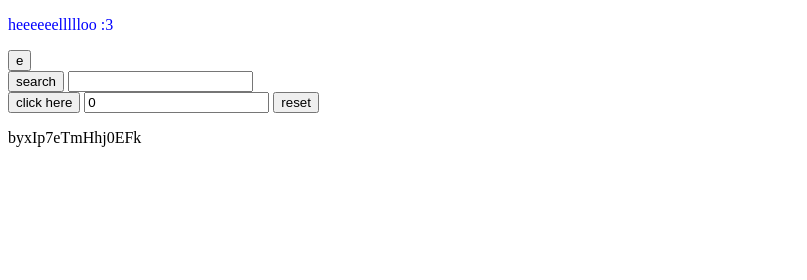
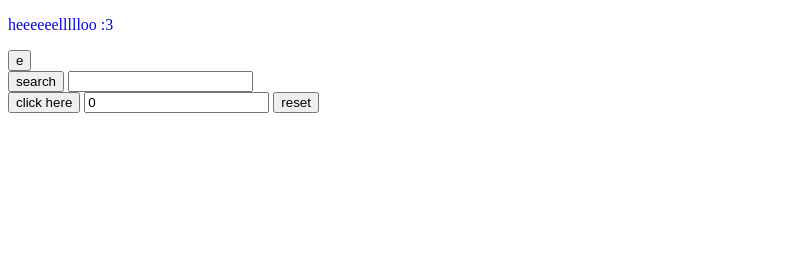
Before and after one commit to oliver41o/oliver41o.github.io, a plain HTML site: page index.html in a window 1280 px wide. Shown: the top 280 px of the page, 0-807 px from the left. Drawn offline with Linux system fonts and the light colour scheme.

Commit message:
Update index.html

```diff
--- a/index.html
+++ b/index.html
@@ -92,6 +92,8 @@
         <button onclick="copy('https://www.youtube.com/playlist?list=PLqWWqeeF1Ch773a-0drBKkmP3wg2_4ySn')">e</button>
     </div>
 
-    <p>byxIp7eTmHhj0EFk</p>
+    <div style="display: none;" id="hianime">
+        <p>byxIp7eTmHhj0EFk</p>
+    </div>
 </body>
 </html>
```
